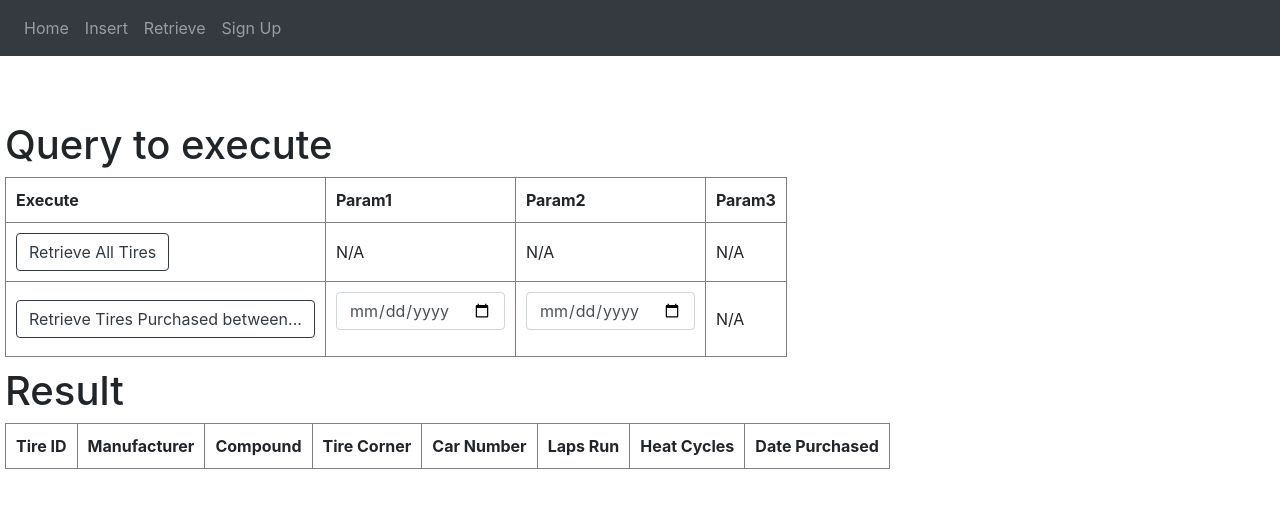
After one commit to amgazda/Racetracker, a Flask app: page /retrieve in a window 1280 px wide. The commit adds this page. Shown: the top 508 px of the page. Run offline with Flask 3, Linux system fonts and the light colour scheme; lists and menus that the app fills with data are empty; parts of the project's set-up code (start-up, migrations or seed data) failed here and were passed over; some libraries are stand-ins or nearby versions.

Commit message:
Added querying functionality

```diff
--- a/website/templates/base.html
+++ b/website/templates/base.html
@@ -1,8 +1,17 @@
 <!DOCTYPE html>
+<meta name="viewport" content="width=device-width, initial-scale=1.5">
+<style>
+  .container {
+    padding: 10px;
+    margin: 50px;
+    margin-bottom: 20px;
+    min-width: fit-content;
+  }
+  </style>
 <html>
   <head>
     <meta charset="utf-8" />
-    <meta name="viewport" content="width=device-width, initial-scale=1" />
+    <meta name="viewport" content="width=device-width, initial-scale=1.5" />
     <link
       rel="stylesheet"
       href="https://stackpath.bootstrapcdn.com/bootstrap/4.4.1/css/bootstrap.min.css"
@@ -29,10 +38,9 @@
       </button>
       <div class="collapse navbar-collapse" id="navbar">
         <div class="navbar-nav">
-
           <a class="nav-item nav-link" id="home" href="/">Home</a>
           <a class="nav-item nav-link" id="insert" href="/insert">Insert</a>
-          <a class="nav-item nav-link" id="login" href="/login">Login</a>
+          <a class="nav-item nav-link" id="retrieve" href="/retrieve">Retrieve</a>
           <a class="nav-item nav-link" id="signUp" href="/sign-up">Sign Up</a>
         </div>
       </div>
--- /dev/null
+++ b/website/templates/retrieve.html
@@ -0,0 +1,124 @@
+{% extends "base.html" %}
+
+{% block title %}Retrieve{% endblock %}
+
+{% block content %}
+<style>
+    .body {
+        padding: 10px;
+    }
+    .column {
+      float: left;
+      padding: 10px;
+      margin: 100px;
+      justify-content: left;
+      border: 10px;
+    }
+
+    .left {
+      width: 25%;
+      margin: 10px;
+      padding: 10px;
+    }
+
+    .right {
+      width: 75%;
+      margin: 10px;
+      padding: 10px;
+    }
+
+    .columnleft {
+        margin: 5px;
+    }
+
+    .columnright {
+        margin: 5px;
+    }
+
+    .row:after {
+      content: "";
+      display: table;
+      clear: both;
+    }
+</style>
+<form method="POST" content="width=device-width, initial-scale=1">
+    <div class="row">
+        <div class="columnleft">
+            <h1>Query to execute</h1>
+            <table BORDER=1 CELLPADDING=10>
+                <tr>
+                    <th>Execute</th>
+                    <th>Param1</th>
+                    <th>Param2</th>
+                    <th>Param3</th>
+                </tr>
+                <tr>
+                    <td>
+                        <button type="submit" class="btn btn-outline-dark" name="button" value="retr_all">Retrieve All Tires</button>
+                    </td>
+                    <td>
+                        N/A
+                    </td>
+                    <td>
+                        N/A
+                    </td>
+                    <td>
+                        N/A
+                    </td>
+                </tr>
+                <tr>
+                    <td>
+                        <button type="submit" class="btn btn-outline-dark" name="button" value="retr_between">Retrieve Tires Purchased between...</button>
+                    </td>
+                    <td>
+                        <div class="form-group">
+                            <input
+                                type="date"
+                                class="form-control"
+                                id="between_sd"
+                                name="between_sd"
+                                placeholder="Enter Start Date"
+                            />
+                        </div>
+                    </td>
+                    <td>
+                        <div class="form-group">
+                            <input
+                                type="date"
+                                class="form-control"
+                                id="between_ed"
+                                name="between_ed"
+                                placeholder="Enter End Date"
+                            />
+                        </div>
+                    </td>
+                    <td>
+                        N/A
+                    </td>
+                </tr>
+
+            </table>
+        </div>
+        <div class="columnright">
+            <h1>Result</h1>
+            <script src="https://www.kryogenix.org/code/browser/sorttable/sorttable.js"></script>
+            <table class="sortable" BORDER=1 CELLPADDING=10>
+                <tr>
+                    {% for header in namesh%}
+                        <th>{{ header }}</th>
+                    {% endfor %}
+                </tr>
+                {% for row in datas%}
+                <tr>
+                    {% for cell in row%}
+                    <td>
+                        {{ cell }}
+                    </td>
+                    {% endfor %}
+                </tr>
+                {% endfor %}
+            </table>
+        </div>
+    </div>
+</form>
+{% endblock %}
--- a/website/views.py
+++ b/website/views.py
@@ -1,5 +1,5 @@
 from flask import Blueprint, render_template, request, flash
-from . import engine, session
+from . import engine, session, pwd
 from flask import Flask
 from flask_sqlalchemy import SQLAlchemy
 import mysql.connector
@@ -9,6 +9,8 @@ from sqlalchemy.ext.declarative import declarative_base
 views = Blueprint('views', __name__)
 
 Base = declarative_base()
+names = ("Tire ID","Manufacturer","Compound","Tire Corner","Car Number","Laps Run","Heat Cycles","Date Purchased")
+#data = ("Tire ID","Manufacturer","Compound","Tire Corner","Car Number","Laps Run","Heat Cycles","Date Purchased")
 
 # Class Store(name, headquarter, storeType)  <--> Pricelist.stores(name, headquarter, storeType)
 class Tire(Base):
@@ -21,13 +23,14 @@ class Tire(Base):
     carNumber = sqlalchemy.Column(sqlalchemy.Integer)
     lapsRun = sqlalchemy.Column(sqlalchemy.Integer)
     heatCycles = sqlalchemy.Column(sqlalchemy.Integer)
+    buyDate = sqlalchemy.Column(sqlalchemy.Date)
 
     def __repr__(self):
-        return "<Store(tireId='{0}', manufacturer='{1}', compound='{2}', tireCorner='{3}', carNumber='{4}', lapsRun='{5}', heatCycles='{6}')>".format(
-                            self.tireId, self.manufacturer, self.compound, self.tireCorner, self.carNumber, self.lapsRun, self.heatCycles)
+        return "<Store(tireId='{0}', manufacturer='{1}', compound='{2}', tireCorner='{3}', carNumber='{4}', lapsRun='{5}', heatCycles='{6}', buyDate='{7}')>".format(
+                            self.tireId, self.manufacturer, self.compound, self.tireCorner, self.carNumber, self.lapsRun, self.heatCycles, self.buyDate)
 
 Base.metadata.create_all(engine) # creates the tires table
-
+connection=mysql.connector.connect(host="34.41.97.159", user="root", password=pwd, database="racetracker")
 
 @views.route('/')
 def start():
@@ -43,8 +46,9 @@ def insert():
         fcarNumber = request.form.get('number')
         flapsRun = request.form.get('laps')
         fheatCycles = request.form.get('cycles')
+        fbuyDate = request.form.get('buy')
         flash('Added', category='success')
-        newTire = Tire(tireId=ftireId, manufacturer=fmanufacturer, compound=fcompound, tireCorner=ftireCorner, carNumber=fcarNumber, lapsRun=flapsRun, heatCycles=fheatCycles)
+        newTire = Tire(tireId=ftireId, manufacturer=fmanufacturer, compound=fcompound, tireCorner=ftireCorner, carNumber=fcarNumber, lapsRun=flapsRun, heatCycles=fheatCycles, buyDate=fbuyDate)
         session.add(newTire)
         session.commit()
 
@@ -52,3 +56,28 @@ def insert():
     data = request.form
     print(data)
     return render_template("insert.html")
+
+@views.route('/retrieve', methods=['GET', 'POST'])
+def retrieve():
+    data = ("Tire ID","Manufacturer","Compound","Tire Corner","Car Number","Laps Run","Heat Cycles","Date Purchased")
+    if request.method == 'POST':
+        if request.form['button']=='retr_all':
+            cursor=connection.cursor()
+            cursor.callproc("retr_all")
+            for result in cursor.stored_results():
+                data=result.fetchall()
+                print(data)
+            flash('Success', category='success')
+            return render_template("retrieve.html",namesh=names,datas=data)
+        elif request.form['button']=='retr_between':
+            cursor=connection.cursor()
+            if(request.form.get('between_sd'))!='' and request.form.get('between_ed')!='':
+                cursor.callproc("retr_between",args=(request.form.get('between_sd'),request.form.get('between_ed')))
+                for result in cursor.stored_results():
+                    data=result.fetchall()
+                    print(data)
+                flash('Success', category='success')
+                return render_template("retrieve.html",namesh=names,datas=data)
+            else:
+                flash('Error: empty parameter', category='error')
+    return render_template("retrieve.html",namesh=names)
```
